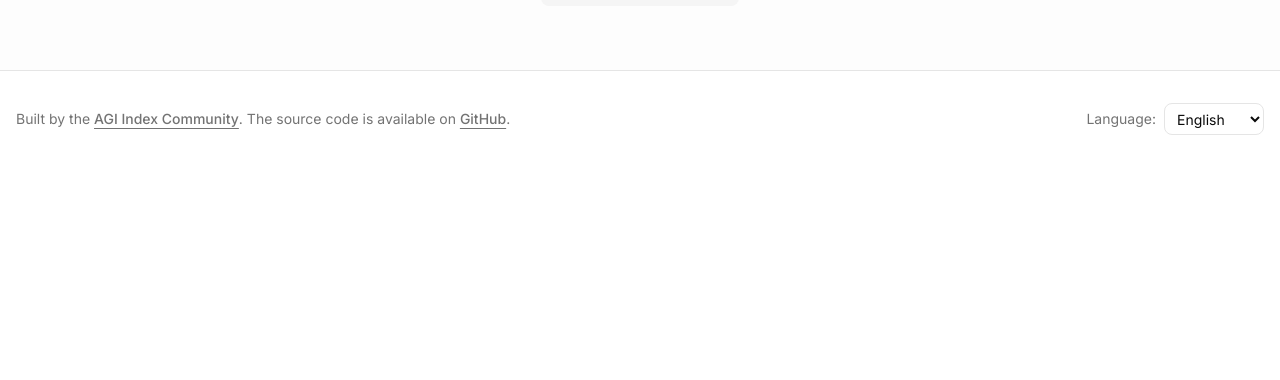
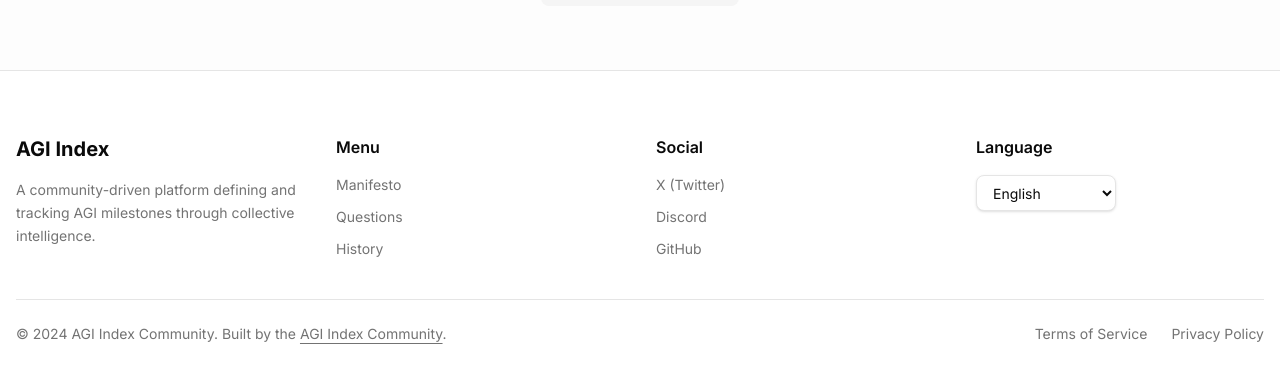
Before and after one commit to AGI-Index/web, a Next.js app: page / in a window 1280 px wide. Shown: the part 1294-1674 px from the top of the page. Before the commit the page ends 1461 px from the top, so only its background shows below. Built offline with nearby package versions, Linux system fonts and the light colour scheme; no server answers; the database is empty.

Commit message:
Enhance footer design and update hero headline

```diff
--- a/components/layout/footer.tsx
+++ b/components/layout/footer.tsx
@@ -7,27 +7,69 @@
     const { t, language, setLanguage } = useI18n()
 
     return (
-        <footer className="border-t py-6 md:py-0">
-            <div className="container flex flex-col items-center justify-between gap-4 md:h-24 md:flex-row">
-                <div className="flex flex-col items-center gap-4 px-8 md:flex-row md:gap-2 md:px-0">
-                    <p className="text-center text-sm leading-loose text-muted-foreground md:text-left">
-                        {t('footer.built_by')} <span className="font-medium underline underline-offset-4">{t('footer.community')}</span>.
-                        {" "}{t('footer.source_code')}{" "}
-                        <Link
-                            href="https://github.com/yourusername/agiindex"
-                            target="_blank"
-                            rel="noreferrer"
-                            className="font-medium underline underline-offset-4"
-                        >
-                            GitHub
+        <footer className="border-t bg-background/95 backdrop-blur supports-[backdrop-filter]:bg-background/60">
+            <div className="container py-10 md:py-16">
+                <div className="grid grid-cols-1 md:grid-cols-4 gap-8">
+                    {/* Brand & Description */}
+                    <div className="md:col-span-1 space-y-4">
+                        <Link href="/" className="flex items-center space-x-2">
+                            <span className="font-bold text-xl">AGI Index</span>
                         </Link>
-                        .
+                        <p className="text-sm text-muted-foreground leading-relaxed">
+                            {t('home.hero.subtitle')}
                         </p>
                     </div>
-                <div className="flex items-center gap-2">
-                    <span className="text-sm text-muted-foreground">{t('footer.language')}:</span>
+
+                    {/* Menu Links */}
+                    <div>
+                        <h3 className="font-semibold mb-4">{t('footer.menu')}</h3>
+                        <ul className="space-y-3 text-sm text-muted-foreground">
+                            <li>
+                                <Link href="/manifesto" className="hover:text-foreground transition-colors">
+                                    {t('nav.manifesto')}
+                                </Link>
+                            </li>
+                            <li>
+                                <Link href="/questions" className="hover:text-foreground transition-colors">
+                                    {t('nav.questions')}
+                                </Link>
+                            </li>
+                            <li>
+                                <Link href="/history" className="hover:text-foreground transition-colors">
+                                    {t('nav.history')}
+                                </Link>
+                            </li>
+                        </ul>
+                    </div>
+
+                    {/* Legal & Social */}
+                    <div>
+                        <h3 className="font-semibold mb-4">{t('footer.social')}</h3>
+                        <ul className="space-y-3 text-sm text-muted-foreground">
+                            <li>
+                                <Link href="https://twitter.com" target="_blank" rel="noreferrer" className="hover:text-foreground transition-colors flex items-center gap-2">
+                                    {t('footer.twitter')}
+                                </Link>
+                            </li>
+                            <li>
+                                <Link href="https://discord.com" target="_blank" rel="noreferrer" className="hover:text-foreground transition-colors flex items-center gap-2">
+                                    {t('footer.discord')}
+                                </Link>
+                            </li>
+                            <li>
+                                <Link href="https://github.com/yourusername/agiindex" target="_blank" rel="noreferrer" className="hover:text-foreground transition-colors flex items-center gap-2">
+                                    {t('footer.github')}
+                                </Link>
+                            </li>
+                        </ul>
+                    </div>
+
+                    {/* Language Selector */}
+                    <div>
+                        <h3 className="font-semibold mb-4">{t('footer.language')}</h3>
+                        <div className="flex flex-col gap-2">
                             <select
-                        className="h-8 w-[100px] rounded-md border border-input bg-background px-2 text-sm ring-offset-background focus-visible:outline-none focus-visible:ring-2 focus-visible:ring-ring focus-visible:ring-offset-2"
+                                className="h-9 w-full md:w-[140px] rounded-md border border-input bg-background px-3 py-1 text-sm shadow-sm transition-colors focus-visible:outline-none focus-visible:ring-1 focus-visible:ring-ring"
                                 value={language}
                                 onChange={(e) => setLanguage(e.target.value as 'en' | 'ko')}
                             >
@@ -36,6 +78,18 @@
                             </select>
                         </div>
                     </div>
+                </div>
+
+                <div className="border-t mt-10 pt-6 flex flex-col md:flex-row justify-between items-center gap-4 text-sm text-muted-foreground">
+                    <p>
+                        © 2024 {t('footer.community')}. {t('footer.built_by')} <a href="https://github.com/yourusername/agiindex" className="underline underline-offset-4 hover:text-foreground">AGI Index Community</a>.
+                    </p>
+                    <div className="flex gap-6">
+                        <Link href="/terms" className="hover:text-foreground transition-colors">{t('footer.terms')}</Link>
+                        <Link href="/privacy" className="hover:text-foreground transition-colors">{t('footer.privacy')}</Link>
+                    </div>
+                </div>
+            </div>
         </footer>
     )
 }
--- a/messages/en.json
+++ b/messages/en.json
@@ -12,7 +12,15 @@
         "built_by": "Built by the",
         "community": "AGI Index Community",
         "source_code": "The source code is available on",
-        "language": "Language"
+        "language": "Language",
+        "menu": "Menu",
+        "legal": "Legal",
+        "social": "Social",
+        "terms": "Terms of Service",
+        "privacy": "Privacy Policy",
+        "twitter": "X (Twitter)",
+        "discord": "Discord",
+        "github": "GitHub"
     },
     "common": {
         "loading": "Loading...",
@@ -25,7 +33,7 @@
     },
     "home": {
         "hero": {
-            "title": "Tracking the Arrival of <br/> <highlight>Artificial General Intelligence</highlight>",
+            "title": "The definition of Intelligence begins <br/> with the right Question.",
             "subtitle": "A community-driven platform defining and tracking AGI milestones through collective intelligence.",
             "agi_level": "AGI Level",
             "linguistic": "Linguistic",
--- a/messages/ko.json
+++ b/messages/ko.json
@@ -12,7 +12,15 @@
         "built_by": "제작:",
         "community": "AGI 인덱스 커뮤니티",
         "source_code": "소스 코드는 여기에 있습니다:",
-        "language": "언어"
+        "language": "언어",
+        "menu": "메뉴",
+        "legal": "법적 고지",
+        "social": "소셜",
+        "terms": "이용약관",
+        "privacy": "개인정보처리방침",
+        "twitter": "X (트위터)",
+        "discord": "디스코드",
+        "github": "깃허브"
     },
     "common": {
         "loading": "로딩 중...",
@@ -25,7 +33,7 @@
     },
     "home": {
         "hero": {
-            "title": "<highlight>인공일반지능 (AGI)</highlight>의 <br/> 도래를 추적합니다",
+            "title": "지능의 정의는 올바른 질문에서 시작됩니다.",
             "subtitle": "집단 지성을 통해 AGI 마일스톤을 정의하고 추적하는 커뮤니티 주도 플랫폼입니다.",
             "agi_level": "AGI 레벨",
             "linguistic": "언어 지능",
```
Lines whose indentation alone changed are shown as unchanged.
